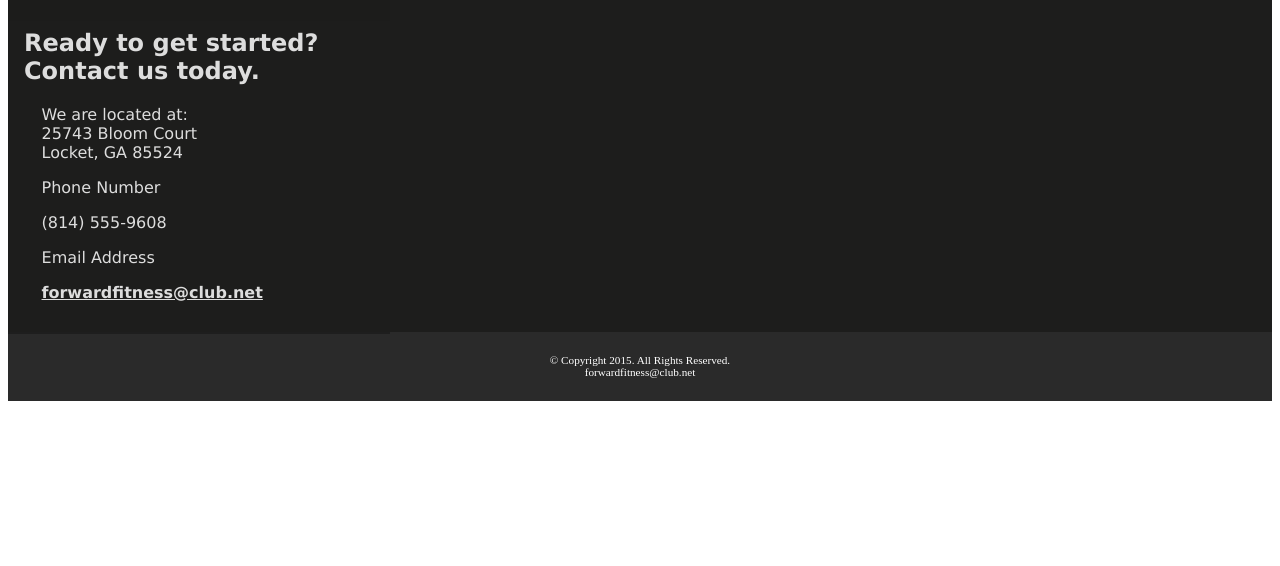
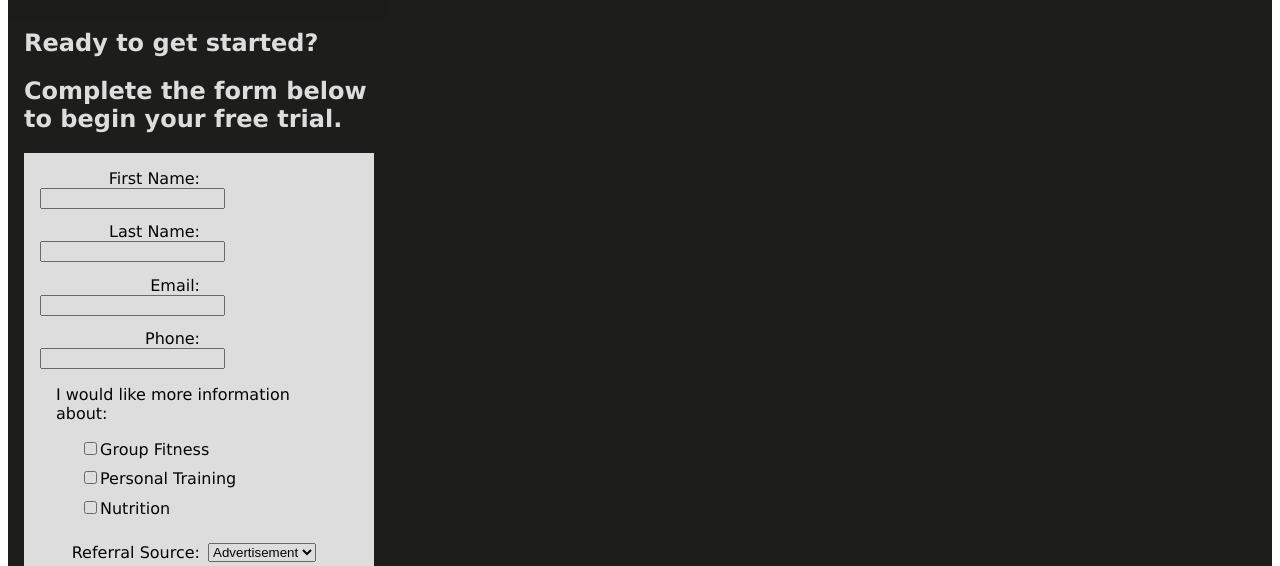
Before and after one commit to fi1308/fi1308.github.io, a plain HTML site: page contact.html in a window 1280 px wide. Shown: the part 234-800 px from the top of the page. Drawn offline with Linux system fonts and the light colour scheme.

Commit message:
Add files via upload

```diff
--- a/contact.html
+++ b/contact.html
@@ -30,7 +30,45 @@
 	<!-- Use the main area to add the main content of the webpage -->
 	<main>
 
-		<h2>Ready to get started? Contact us today.</h2>
+		<h2>Ready to get started?</h2>
+		<h2>Complete the form below to begin your free trial.</h2>
+
+		<form><!-- Start Form -->
+			<label for="fName">First Name:</label>
+			<input type="text" name="fName" id="fName">
+
+			<label for="lName">Last Name:</label>
+			<input type="text" name="lName" id="lName">
+
+			<label for="email">Email:</label>
+			<input type="email" name="email"  id="email">
+
+			<label for="phone">Phone: </label>
+			<input type="tel" id="phone" name="phone">
+
+			<p>I would like more information about:</p>
+			<ul>
+				<li><input type="checkbox" name="grpfit" id="grpfit" value="grpfit" class="chkbx">Group Fitness</li>
+				<li><input type="checkbox" name="prtrain" id="prtrain" value="prtrain" class="chkbx">Personal Training</li>
+				<li><input type="checkbox" name="nutr" id="nutr" value="nutr" class="chkbx">Nutrition</li>
+			</ul>
+
+			<label for="reference">Referral Source:</label>
+			<select name="reference" id="reference">
+				<option value="ad">Advertisement</option>
+				<option value="friend">Friend</option>
+				<option value="google">Google</option>
+				<option value="social">Social Media</option>
+				<option value="other">Other</option>
+			</select>
+
+			<label for="questions"> Questions?</label>
+			<textarea id="questions" name="questions" rows="3" cols="25"></textarea>
+
+			<input type="submit" id="submit" value ="Submit" class="btn">
+			<input type="reset" id="reset" value="Reset Form" class="btn">
+		</form>
+
 		<p>We are located at:<br>
 		25743 Bloom Court<br>
 		Locket, GA 85524</p>
--- a/css/styles.css
+++ b/css/styles.css
@@ -111,6 +111,27 @@ footer a {
 /* Style for aside element */
 aside {
 	font-style: italic;
+}
+
+/* Style rule for input, select, and textarea form elements */
+input, select, textarea {
+	display: block;
+	margin-bottom: 1em;
+}
+
+/* Style rule for label element */
+label {
+	display: block;
+}
+
+/* Style rule for unordered list within a form */
+form ul {
+	list-style-type: none;
+}
+
+/* Style rule for chkbx class */
+.chkbx {
+	display: inline-block;
 }
 
 /* Media query for tablet viewport targets screen size with a minimum width of 660px. */
@@ -258,6 +279,47 @@ aside {
 		padding: 1.5em;
 		margin: 1em;
 	}
+
+	/* Style for table element */
+	table {
+		border: 0.1em solid #000000;
+		border-collapse: collapse;
+		margin-left: auto;
+		margin-right: auto;
+		width: 100%;
+	}
+
+	/* Style specifies border and padding for th and td elements */
+	th, td {
+		border: 0.1em solid #000000;
+		padding: 1em;
+	}
+	/* Style for th element */
+	th {
+		background-color: #1D1D1C;
+		color: #FFFFFF;
+	}
+
+	/* Style for caption element */
+	caption {
+		font-size: 1.5em;
+		font-weight: bold;
+		padding-bottom: 0.5em;
+	}
+
+	/* Style rule label element */
+	label {
+		float: left;
+		padding-right: 0.5em;
+		text-align: right;
+		width: 10em;
+	}
+
+	/* Style rule for btn class */
+	.btn  {
+		margin-left: 12em;
+	}
+
 }
 
 /* Media query for desktop viewport targets screens with a minimum width of 830px. */
@@ -395,4 +457,28 @@ aside {
 		color: #000000;
 	}
 
+	/* Style for table element */
+	table {
+		background-color: #FFFFFF;
+		width: 85%;
+	}
+
+	/* Style for caption element */
+	caption {
+		color: #FFFFFF;
+	}
+
+	/* Style rule for form element */
+	form {
+		background-color: #FFFFFF;
+		padding: 1em;
+	}
+
+	/* Style rule for paragraph with form element */
+	form p {
+		color: #000000;
+	}
+
+
+
 }
```
